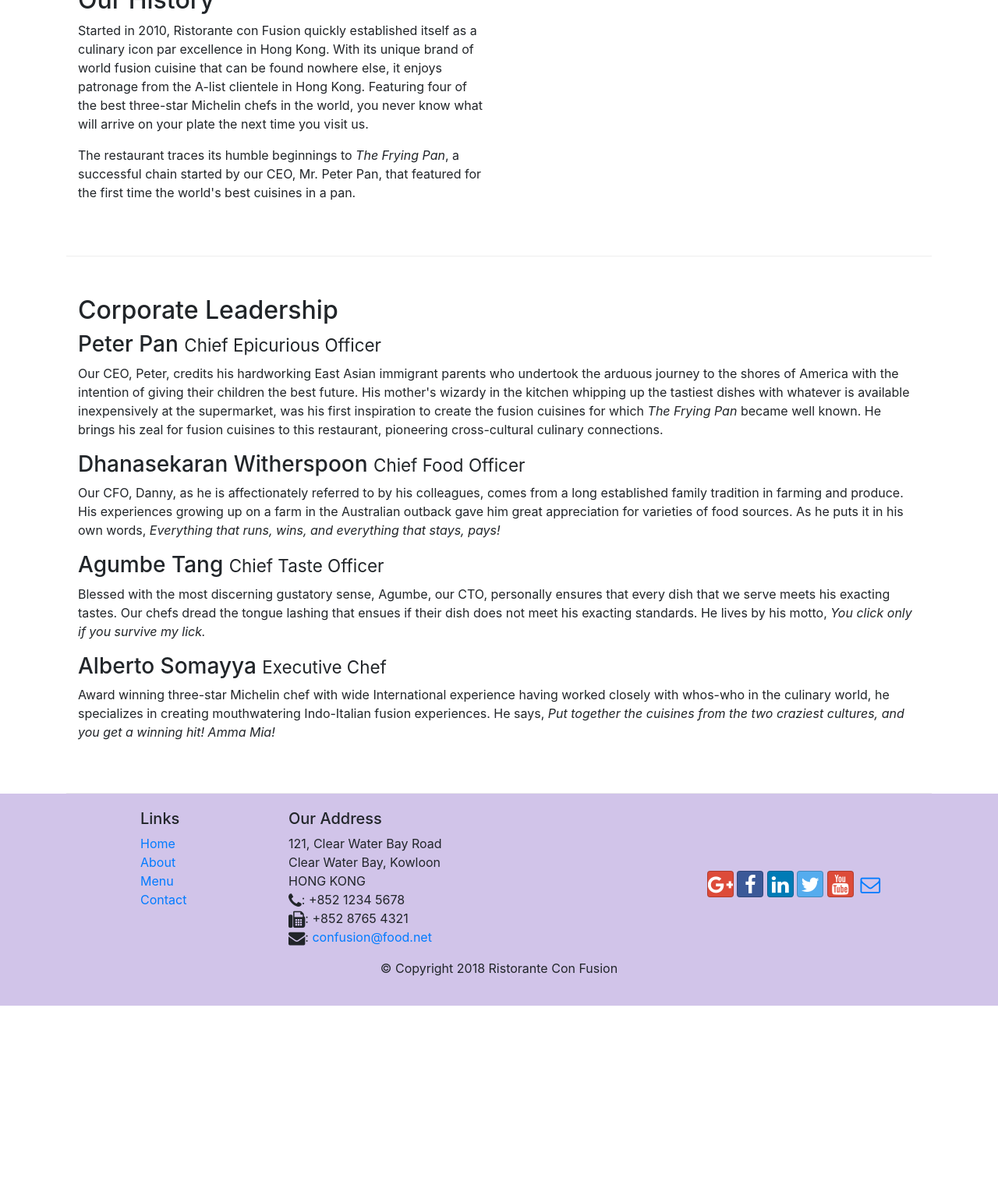
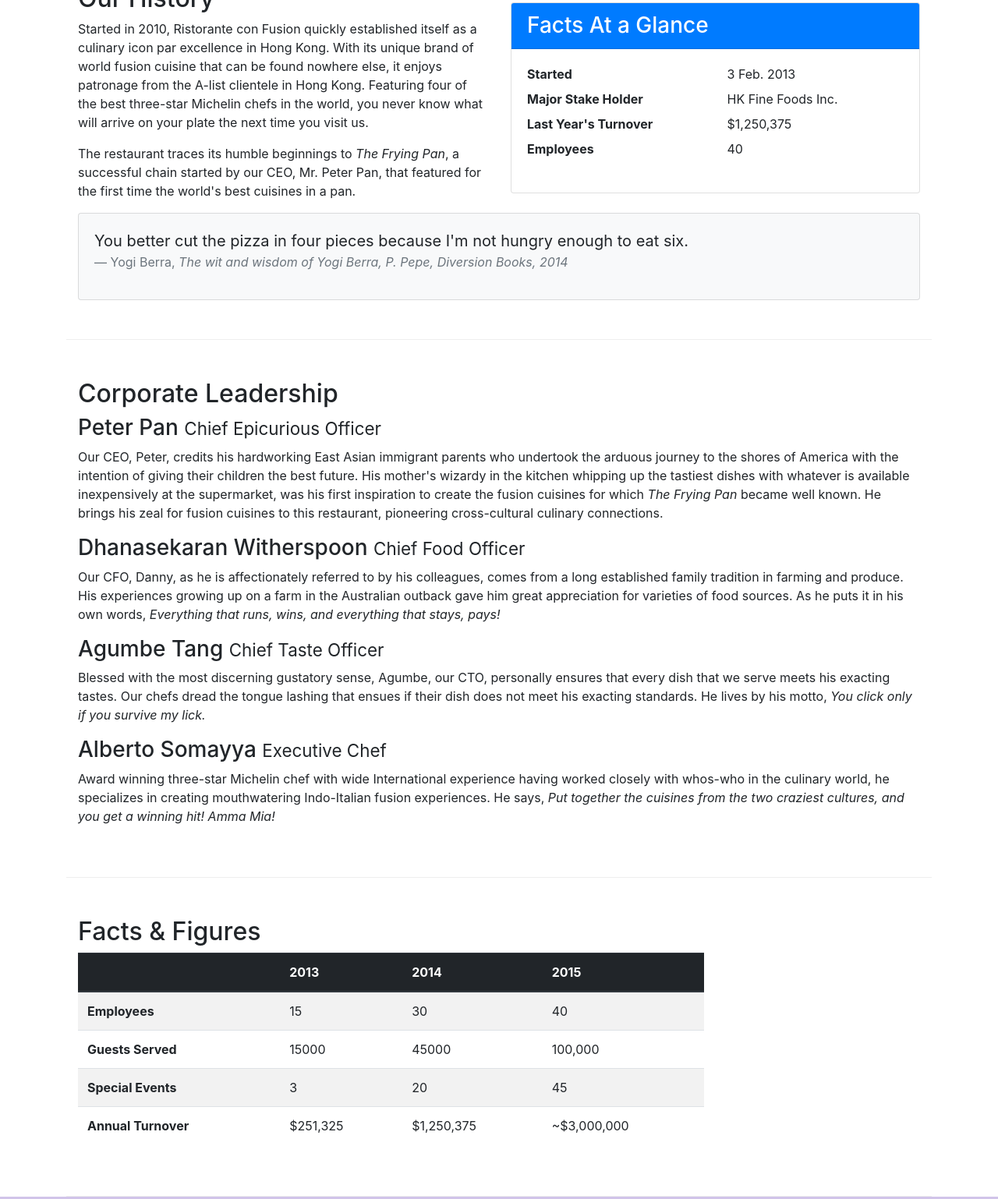
Before and after one commit to Douglas254/Bootstrap, a website: page aboutus.html in a window 1280 px wide. Shown: the part 536-2074 px from the top of the page at 78% size. Before the commit the page ends 1826 px from the top, so only its background shows below. Drawn offline with nearby package versions, Linux system fonts and the light colour scheme.

Commit message:
Tables and Cards

```diff
--- a/aboutus.html
+++ b/aboutus.html
@@ -66,9 +66,37 @@
                 <p>Started in 2010, Ristorante con Fusion quickly established itself as a culinary icon par excellence in Hong Kong. With its unique brand of world fusion cuisine that can be found nowhere else, it enjoys patronage from the A-list clientele in Hong Kong.  Featuring four of the best three-star Michelin chefs in the world, you never know what will arrive on your plate the next time you visit us.</p>
                 <p>The restaurant traces its humble beginnings to <em>The Frying Pan</em>, a successful chain started by our CEO, Mr. Peter Pan, that featured for the first time the world's best cuisines in a pan.</p>
             </div>
-            <div class="col-12 col-sm">
+            <div class="col-12 col-sm-6">
+                <div class="card">
+                    <h3 class="card-header bg-primary text-white">Facts At a Glance</h3>
+                    <div class="card-body">
+                        <dl class="row">
+                            <dt class="col-6">Started</dt>
+                            <dd class="col-6">3 Feb. 2013</dd>
+                            <dt class="col-6">Major Stake Holder</dt>
+                            <dd class="col-6">HK Fine Foods Inc.</dd>
+                            <dt class="col-6">Last Year's Turnover</dt>
+                            <dd class="col-6">$1,250,375</dd>
+                            <dt class="col-6">Employees</dt>
+                            <dd class="col-6">40</dd>
+                        </dl>
+                    </div>
+                </div>
+            </div>
+            <div class="col-12">
+                <div class="card card-body bg-light">
+                    <blockquote class="blockquote">
+                        <p class="mb-0">You better cut the pizza in four pieces because I'm not hungry enough to eat six.</p><!--mb-0 margin botton zero-->
+                        <footer class="blockquote-footer">Yogi Berra,
+                            <cite title="Source title">
+                                The wit and wisdom of Yogi Berra, P. Pepe, Diversion Books, 2014
+                            </cite>
+                        </footer>
+                    </blockquote>
+                </div>
             </div>
         </div>
+
 
         <div class="row row-content align-items-center">
             <div class="container-fluid">
@@ -83,7 +111,51 @@
                 <p class="d-none d-sm-block">Award winning three-star Michelin chef with wide International experience having worked closely with whos-who in the culinary world, he specializes in creating mouthwatering Indo-Italian fusion experiences. He says, <em>Put together the cuisines from the two craziest cultures, and you get a winning hit! Amma Mia!</em></p>
             </div>
        </div>
-
+       <div class="row row-content">
+           <div class="col-12 col-sm-9">
+                <h2>Facts &amp; Figures</h2>
+                <div class="table-responsive">
+                    <table class="table table-striped">
+                        <thead class="thead-dark">
+                            <tr>
+                                <th>&nbsp;</th>
+                                <th>2013</th>
+                                <th>2014</th>
+                                <th>2015</th>
+                            </tr>
+                        </thead>
+                        <tbody>
+                            <tr>
+                                <th>Employees</th>
+                                <td>15</td>
+                                <td>30</td>
+                                <td>40</td>
+                            </tr>
+                            <tr>
+                                <th>Guests Served</th>
+                                <td>15000</td>
+                                <td>45000</td>
+                                <td>100,000</td>
+                            </tr>
+                            <tr>
+                                <th>Special Events</th>
+                                <td>3</td>
+                                <td>20</td>
+                                <td>45</td>
+                            </tr>
+                            <tr>
+                                <th>Annual Turnover</th>
+                                <td>$251,325</td>
+                                <td>$1,250,375</td>
+                                <td>~$3,000,000</td>
+                            </tr>
+                        </tbody>
+                    </table>
+                </div>
+           </div>
+           <div class="col-12 col-sm-3">
+           </div>
+       </div>
     </div>
 
     <footer class="footer">
```
